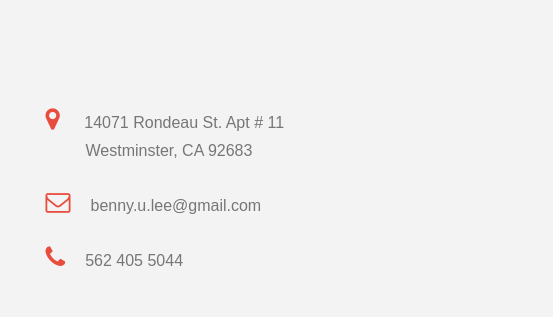
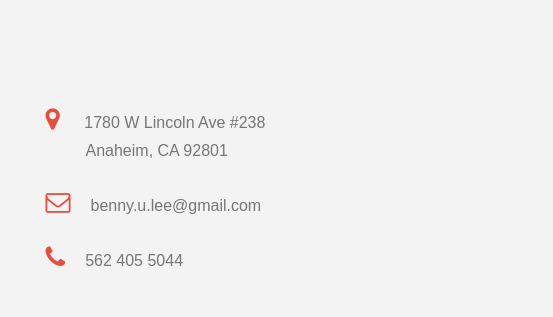
Before and after one commit to bennyficial/BennyPortfolio, a website: page index.html in a window 1280 px wide. Shown: the part 2116-2433 px from the top of the page, 727-1280 px from the left. Drawn offline with Linux system fonts and the light colour scheme.

Commit message:
Update index.html

```diff
--- a/index.html
+++ b/index.html
@@ -230,8 +230,8 @@
 
 								<p>
 									<i class="fa fa-map-marker"></i>
-									14071 Rondeau St. Apt # 11
-									<span>Westminster, CA 92683</span>
+									1780 W Lincoln Ave #238
+									<span>Anaheim, CA 92801</span>
 								</p>
 								<p><i class="fa fa-envelope-o"></i>benny.u.lee@gmail.com</p>
 								<p><i class="fa fa-phone"></i>562 405 5044</p>
```
